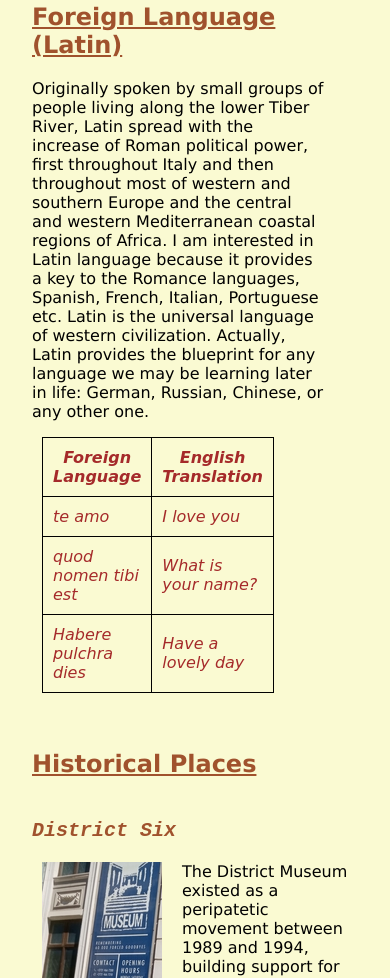
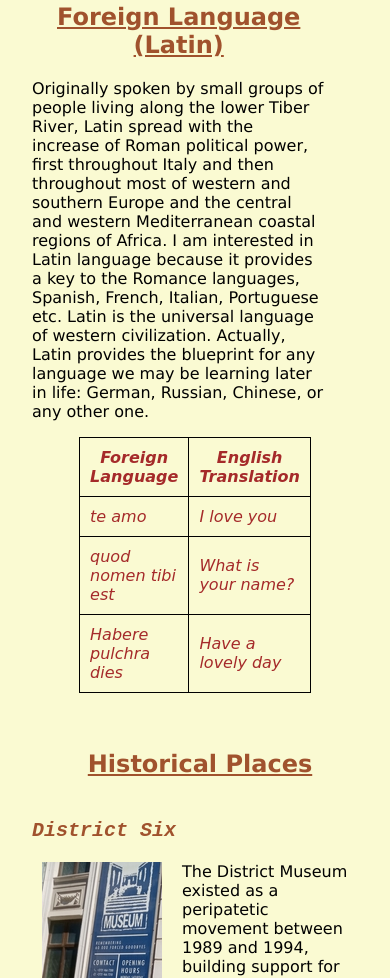
Before and after one commit to Zamoku/Responsive-Website, a plain HTML site: page index.html in a window 390 px wide. Shown: the part 1044-2022 px from the top of the page. Drawn offline with Linux system fonts and the light colour scheme.

Commit message:
Centered headings as well as the foreign language table.

```diff
--- a/Stylepage.css
+++ b/Stylepage.css
@@ -47,8 +47,8 @@ table, th, td{
     border-collapse: collapse;
     font-style: italic;
     font-family: cursive;
-    margin-left: 100px;
-    /* margin-right: auto; */
+    margin-left: auto;
+    margin-right: auto;
     border: 1px solid black;
     padding: 10px;
 }
@@ -63,6 +63,9 @@ th{
 }
 .foreign p{
     color: black;
+}
+.foreign h2{
+    text-align: center;
 }
 
  .historicalPlaces img{
@@ -87,6 +90,11 @@ th{
     font-family:monospace;
     font-style: oblique;
     font-size: 20px;
+
+}
+.historical h2{
+    text-align:center;
+    text-indent: -150px;
 
 }
 .historicalPlaces p{
@@ -155,6 +163,11 @@ th{
     .historicalPlaces h3{
         padding-left: 0px;
     }
+    .historical h2{
+        text-align:center;
+        text-indent: 10px;
+
+    }
     .place{
         flex-wrap: wrap;
     }
@@ -214,7 +227,7 @@ th{
             height: 10px;
             color: brown;
             border-collapse: collapse;
-            margin-left: 10px;
+            /* margin-left: 10px; */
             /* padding-left: 30px;  */
             /* margin-right: auto; */
 
@@ -225,6 +238,11 @@ th{
         .historicalPlaces img{
             padding-left: 10px;
             padding-right: 20px;
+
+        }
+        .historical h2{
+            text-align:center;
+            text-indent: 10px;
 
         }
         .place{
```
